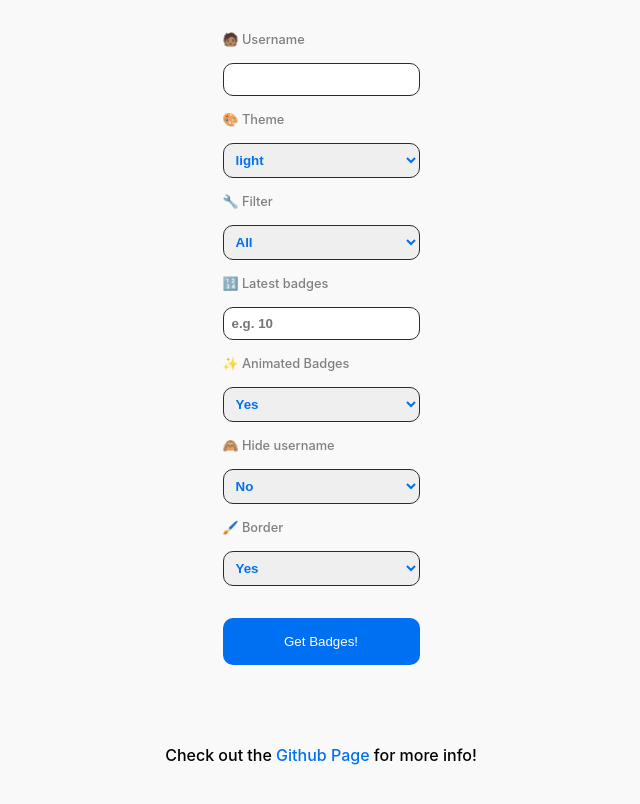
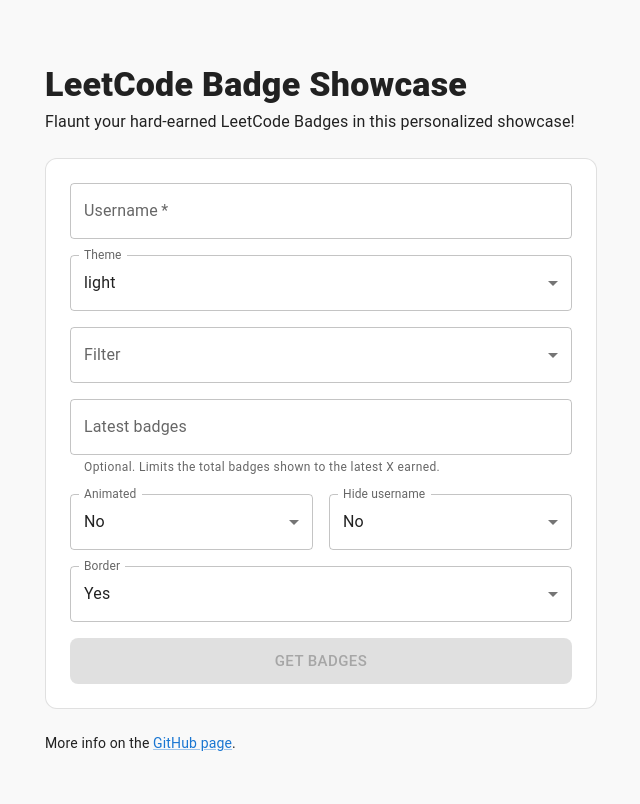
Before and after one commit to KevzPeter/Leetcode-Badge-Showcase, a Next.js app: page / in a window 1280 px wide. Shown: the top 804 px of the page, without its empty margins (319-959 px from the left). Built offline with nearby package versions, Linux system fonts and the light colour scheme.

Commit message:
💄 Updated demo UI

```diff
--- /dev/null
+++ b/global.d.ts
@@ -0,0 +1,5 @@
+declare module '*.css';
+
+declare module '*.scss';
+
+declare module '*.sass';
--- a/package.json
+++ b/package.json
@@ -10,6 +10,9 @@
     "update-cache": "node scripts/update-badge-cache.js"
   },
   "dependencies": {
+    "@emotion/react": "^11.14.0",
+    "@emotion/styled": "^11.14.1",
+    "@mui/material": "^9.0.0",
     "@vercel/analytics": "^1.5.0",
     "axios": "^1.1.3",
     "graphql": "^16.6.0",
--- a/pages/_app.tsx
+++ b/pages/_app.tsx
@@ -1,8 +1,23 @@
 import '../styles/globals.css'
 import type { AppProps } from 'next/app'
+import { CssBaseline, ThemeProvider, createTheme } from '@mui/material'
+
+const theme = createTheme({
+  palette: {
+    mode: 'light',
+    background: {
+      default: '#F9F9F9',
+    },
+  },
+});
 
 function MyApp({ Component, pageProps }: AppProps) {
-  return <Component {...pageProps} />
+  return (
+    <ThemeProvider theme={theme}>
+      <CssBaseline />
+      <Component {...pageProps} />
+    </ThemeProvider>
+  )
 }
 
 export default MyApp
--- a/pages/index.tsx
+++ b/pages/index.tsx
@@ -1,19 +1,27 @@
 import type { NextPage } from 'next'
 import Head from 'next/head'
 import { useRouter } from 'next/router'
-import styles from '../styles/Home.module.scss'
-import { useState, CSSProperties } from "react";
-import ClipLoader from "react-spinners/ClipLoader";
-import { THEME_NAMES, BORDER } from '../utils/config';
+import { useMemo, useState } from 'react'
+import {
+  Box,
+  Button,
+  Container,
+  FormControl,
+  InputLabel,
+  Link,
+  MenuItem,
+  Paper,
+  Select,
+  Stack,
+  TextField,
+  Typography,
+  CircularProgress,
+} from '@mui/material'
+import { THEME_NAMES, BORDER } from '../utils/config'
 import { Analytics } from "@vercel/analytics/next";
 
 const Home: NextPage = () => {
-  let [loading, setLoading] = useState(false);
-  const override: CSSProperties = {
-    display: "block",
-    margin: "0 auto",
-    borderColor: "white",
-  };
+  const [loading, setLoading] = useState(false)
   const router = useRouter();
   const themes = THEME_NAMES;
   const filters = [
@@ -24,88 +32,195 @@
     { name: 'Annual Badges', value: 'annual' },
     { name: 'Submission Badges', value: 'submission' }
   ]
-  // Created const border
-  const border = BORDER;
+  const borders = BORDER;
 
-  const handleSubmit = (e) => {
-    e.preventDefault();
-    setLoading(true);
-    let username = e.target.username.value;
-    let theme = e.target.theme.value;
-    let filter = e.target.filter.value;
-    let animated = e.target.animated.value;
-    let border = e.target.border.value;
-    let anon = e.target.anon.value;
-    let limit = e.target.limit.value;
-    if (username) {
-      let href = `/api?username=${username}`
-      if (theme)
-        href += `&theme=${theme}`
-      if (filter)
-        href += `&filter=${filter}`
-      if (border)
-        href += `&border=${border}`
-      if (animated)
-        href += `&animated=${animated}`
-      if (anon === 'true')
-        href += `&anon=${anon}`
-      if (limit)
-        href += `&limit=${limit}`
-      router.push(href)
+  const defaultTheme = themes[0] ?? 'light'
+  const defaultBorder = borders[0] ?? 'border'
+
+  const [form, setForm] = useState({
+    username: '',
+    theme: defaultTheme,
+    filter: '',
+    limit: '',
+    animated: 'false',
+    anon: 'false',
+    border: defaultBorder,
+  })
+
+  const canSubmit = useMemo(() => form.username.trim().length > 0 && !loading, [form.username, loading])
+
+  const handleSubmit = (e: React.FormEvent) => {
+    e.preventDefault()
+    const username = form.username.trim()
+    if (!username) return
+
+    setLoading(true)
+    const params = new URLSearchParams({ username })
+
+    if (form.theme) params.set('theme', form.theme)
+    if (form.filter) params.set('filter', form.filter)
+    if (form.border) params.set('border', form.border)
+    if (form.animated) params.set('animated', form.animated)
+    if (form.anon === 'true') params.set('anon', 'true')
+
+    const limitValue = String(form.limit ?? '').trim()
+    if (limitValue) params.set('limit', limitValue)
+
+    router
+      .push(`/api?${params.toString()}`)
       .then(() => setLoading(false))
-        .catch(err => {
-          console.error(err);
-          setLoading(false);
-        });
-    }
-    else setLoading(false);
+      .catch((err) => {
+        console.error(err)
+        setLoading(false)
+      })
   }
   return (
     <>
-      <div className={styles.container}>
       <Head>
         <title>Leetcode Badge Showcase</title>
         <meta name="description" content="Showcase your Leetcode badges on your Github readme page" />
         <link rel="icon" href="/favicon.ico" />
       </Head>
-        <main className={styles.container}>
-          <form className={styles.form} onSubmit={e => handleSubmit(e)}>
-            <label htmlFor="username">🧑🏽 Username</label>
-            <input id="username" name="username" type="name"></input>
-            <label htmlFor="theme">🎨 Theme</label>
-            <select name='theme'>
-              {themes.map((theme, index) => {
-                return <option key={index} value={theme}>{theme}</option>
-              })}
-            </select>
-            <label htmlFor="filter">🔧 Filter</label>
-            <select name='filter'>
-              {filters.map((filter, index) => {
-                return <option key={index} value={filter.value}>{filter.name}</option>
-              })}
-            </select>
-            <label htmlFor="limit">🔢 Latest badges</label>
-            <input id="limit" name="limit" type="number" min="1" placeholder="e.g. 10" />
-            <label htmlFor="animated">✨ Animated Badges</label>
-            <select name='animated'>
-              <option value='true'>Yes</option>
-              <option value='false'>No</option>
-            </select>
-            <label htmlFor="anon">🙈 Hide username</label>
-            <select name='anon'>
-              <option value='false'>No</option>
-              <option value='true'>Yes</option>
-            </select>
-            <label htmlFor="border">🖌️ Border</label>
-            <select name='border'>
-              <option value='border'>Yes</option>
-              <option value='no-border'>No</option>
-            </select>
-            <button className={styles.btn} type="submit">Get Badges!</button>
-          </form>
-          <p>Check out the <a href="https://github.com/KevzPeter/Leetcode-Badge-Showcase">Github Page</a> for more info!</p>
-        </main>
-      </div>
+
+      <Box sx={{ py: { xs: 4, sm: 8 } }}>
+        <Container maxWidth="sm">
+          <Stack spacing={3}>
+            <Stack spacing={0.5}>
+              <Typography variant="h4" sx={{ fontWeight: 800 }}>
+                LeetCode Badge Showcase
+              </Typography>
+              <Typography variant="body1" color="text.secondary">
+                Flaunt your hard-earned LeetCode Badges in this personalized showcase!
+              </Typography>
+            </Stack>
+
+            <Paper elevation={0} sx={{ p: { xs: 2, sm: 3 }, borderRadius: 3, border: '1px solid', borderColor: 'divider' }}>
+              <Box component="form" onSubmit={handleSubmit}>
+                <Stack spacing={2}>
+                  <TextField
+                    label="Username"
+                    placeholder="your-leetcode-username"
+                    value={form.username}
+                    onChange={(e) => setForm((prev) => ({ ...prev, username: e.target.value }))}
+                    autoComplete="off"
+                    fullWidth
+                    required
+                  />
+
+                  <FormControl fullWidth>
+                    <InputLabel id="theme-label">Theme</InputLabel>
+                    <Select
+                      labelId="theme-label"
+                      label="Theme"
+                      value={form.theme}
+                      onChange={(e) => setForm((prev) => ({ ...prev, theme: String(e.target.value) }))}
+                    >
+                      {themes.map((theme, index) => (
+                        <MenuItem key={index} value={theme}>
+                          {theme}
+                        </MenuItem>
+                      ))}
+                    </Select>
+                  </FormControl>
+
+                  <FormControl fullWidth>
+                    <InputLabel id="filter-label">Filter</InputLabel>
+                    <Select
+                      labelId="filter-label"
+                      label="Filter"
+                      value={form.filter}
+                      onChange={(e) => setForm((prev) => ({ ...prev, filter: String(e.target.value) }))}
+                    >
+                      {filters.map((filter, index) => (
+                        <MenuItem key={index} value={filter.value}>
+                          {filter.name}
+                        </MenuItem>
+                      ))}
+                    </Select>
+                  </FormControl>
+
+                  <TextField
+                    label="Latest badges"
+                    placeholder="e.g. 10"
+                    type="number"
+                    slotProps={{ htmlInput: { min: 1 } }}
+                    helperText="Optional. Limits the total badges shown to the latest X earned."
+                    value={form.limit}
+                    onChange={(e) => setForm((prev) => ({ ...prev, limit: e.target.value }))}
+                    fullWidth
+                  />
+
+                  <Stack direction={{ xs: 'column', sm: 'row' }} spacing={2}>
+                    <FormControl fullWidth>
+                      <InputLabel id="animated-label">Animated</InputLabel>
+                      <Select
+                        labelId="animated-label"
+                        label="Animated"
+                        value={form.animated}
+                        onChange={(e) => setForm((prev) => ({ ...prev, animated: String(e.target.value) }))}
+                      >
+                        <MenuItem value="true">Yes</MenuItem>
+                        <MenuItem value="false">No</MenuItem>
+                      </Select>
+                    </FormControl>
+
+                    <FormControl fullWidth>
+                      <InputLabel id="anon-label">Hide username</InputLabel>
+                      <Select
+                        labelId="anon-label"
+                        label="Hide username"
+                        value={form.anon}
+                        onChange={(e) => setForm((prev) => ({ ...prev, anon: String(e.target.value) }))}
+                      >
+                        <MenuItem value="false">No</MenuItem>
+                        <MenuItem value="true">Yes</MenuItem>
+                      </Select>
+                    </FormControl>
+                  </Stack>
+
+                  <FormControl fullWidth>
+                    <InputLabel id="border-label">Border</InputLabel>
+                    <Select
+                      labelId="border-label"
+                      label="Border"
+                      value={form.border}
+                      onChange={(e) => setForm((prev) => ({ ...prev, border: String(e.target.value) }))}
+                    >
+                      <MenuItem value="border">Yes</MenuItem>
+                      <MenuItem value="no-border">No</MenuItem>
+                    </Select>
+                  </FormControl>
+
+                  <Button
+                    type="submit"
+                    variant="contained"
+                    size="large"
+                    disabled={!canSubmit}
+                    sx={{ py: 1.25, borderRadius: 2 }}
+                  >
+                    {loading ? (
+                      <Stack direction="row" spacing={1} sx={{ alignItems: 'center' }}>
+                        <CircularProgress size={18} color="inherit" />
+                        <span>Generating…</span>
+                      </Stack>
+                    ) : (
+                      'Get Badges'
+                    )}
+                  </Button>
+                </Stack>
+              </Box>
+            </Paper>
+
+            <Typography variant="body2" color="text.secondary">
+              More info on the{' '}
+              <Link href="https://github.com/KevzPeter/Leetcode-Badge-Showcase" target="_blank" rel="noreferrer">
+                GitHub page
+              </Link>
+              .
+            </Typography>
+          </Stack>
+        </Container>
+      </Box>
       <Analytics />
     </>
   )
```
Also changed, not shown: tsconfig.json (+14 -3 lines), 2 other files (tests, documents, lock files or other folders). Lines whose indentation alone changed are shown as unchanged.
